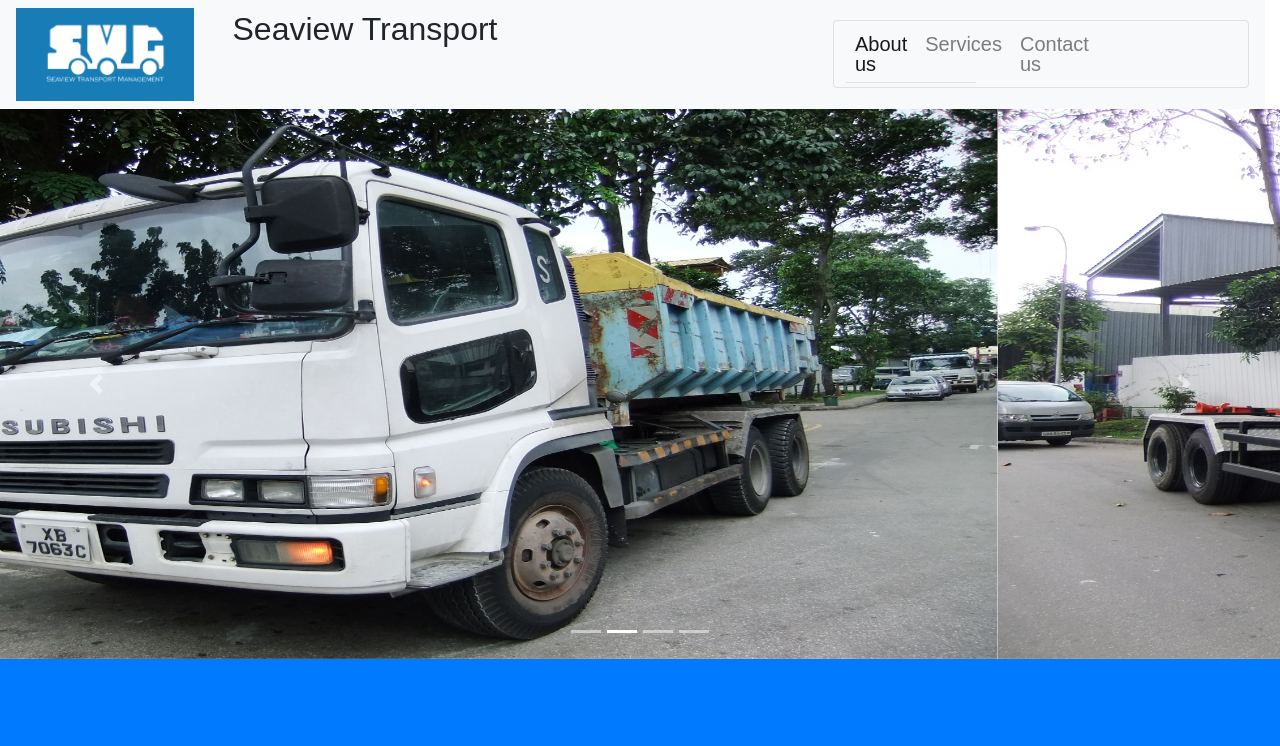
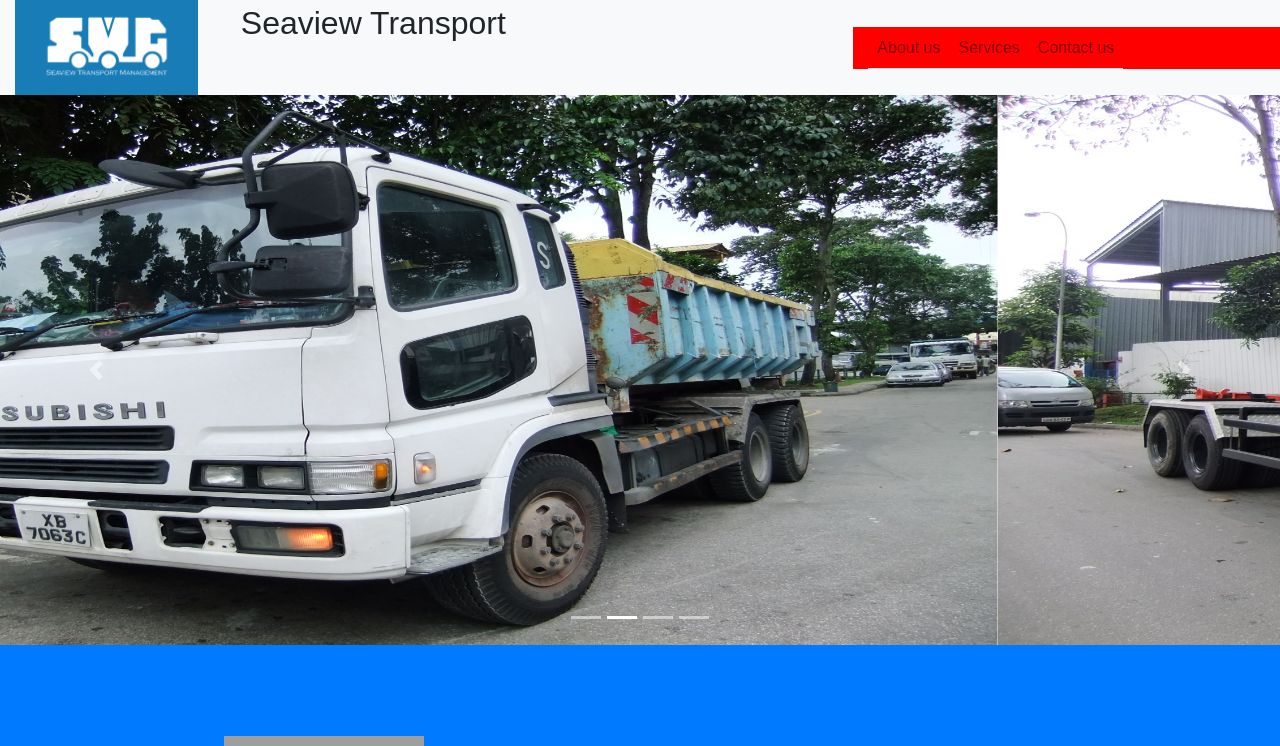
Before and after one commit to joanne55/Seaviewtransport, a React (Create React App) app: page / in a window 1280 px wide. Shown: the top 746 px of the page. Built offline with nearby package versions, Linux system fonts and the light colour scheme; grey boxes are pictures that could not be loaded.

Commit message:
Changed navbar (incomplete)

```diff
--- a/src/Components/App.css
+++ b/src/Components/App.css
@@ -18,6 +18,10 @@
   background-color: blue;
 }
 
+#collapsibleNavbar {
+  background-color: red;
+}
+
 #test2 {
   background-color: red;
 }
--- a/src/Components/Navbar.js
+++ b/src/Components/Navbar.js
@@ -10,20 +10,24 @@
   render() {
     return (
       <div>
-        <nav className="row navbar navbar-expand container-fluid navbar-light bg-light">
-          <img className="col-sm-2 img-responsive" src={Logo} />
+        <nav className="m-0 p-0 row navbar navbar-expand-sm container-fluid navbar-light bg-light">
+          <img className="col-sm-2" src={Logo} />
           <h2 className="col-sm-3">Seaview Transport</h2>
           <div className="col-sm-3"></div>
 
-          <div className="collapse navbar-collapse navbar-toggler">
-          <ul className="col-sm-4 navbar-nav nav-tabs">
-            <li className= "nav-item active">
+          <button class="navbar-toggler" type="button" data-toggle="collapse" data-target="#collapsibleNavbar">
+            <span class="navbar-toggler-icon"></span>
+          </button>
+
+          <div className="col-sm-4 collapse navbar-collapse" id="collapsibleNavbar">
+            <ul className="navbar-nav nav-tabs navbar-right">
+              <li className="nav-item">
                 <a className="nav-link" href="#">About us</a>
               </li>
-            <li className= "nav-item">
+              <li className="nav-item">
                 <a className="nav-link" href="#">Services</a>
               </li>
-            <li className= "nav-item">
+              <li className="nav-item">
                 <a className="nav-link" href="#">Contact us</a>
               </li>
             </ul>
```
Lines whose indentation alone changed are shown as unchanged.
